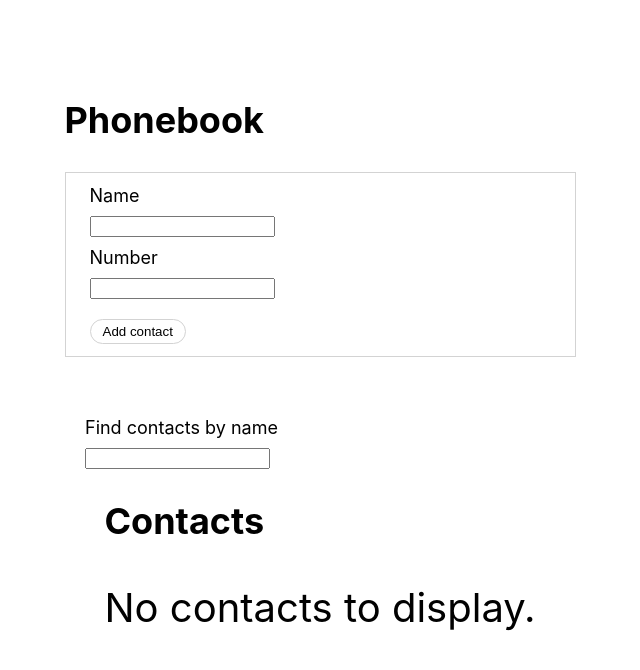
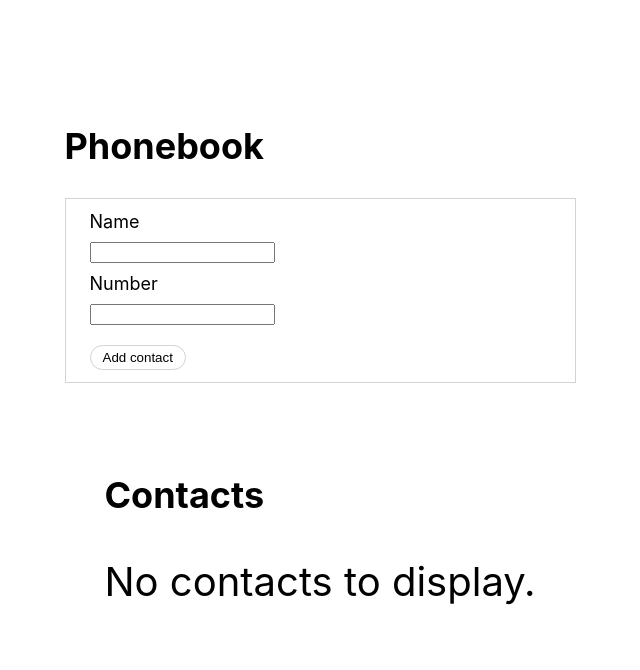
Before and after one commit to olhabahaieva/goit-react-hw-06-phonebook, a React (Create React App) app: page / in a window 1280 px wide. Shown: the top 670 px of the page, without its empty margins (320-960 px from the left). Built offline with nearby package versions, Linux system fonts and the light colour scheme.

Commit message:
created filter component together with input

```diff
--- a/src/components/App.jsx
+++ b/src/components/App.jsx
@@ -1,7 +1,6 @@
 import React, { useState } from 'react';
 import Phonebook from './Phonebook/Phonebook';
 import Contacts from './Contacts';
-import Filter from './Filter';
 
 export const App = () => {
   const [contactsState, setContacts] = useState([]);
@@ -58,8 +57,7 @@ export const App = () => {
         createContact={handlePhonebookClick}
         contacts={contactsState}
       />
-      <Filter filter={filterState} contacts={getVisibleContacts} />
-      <Contacts contacts={getVisibleContacts()} onDeleteContact={handleContactDelete} />
+      <Contacts filter={filterState} contacts={getVisibleContacts()} onDeleteContact={handleContactDelete} />
     </div>
   );
 };
--- a/src/components/Contacts/Contacts.jsx
+++ b/src/components/Contacts/Contacts.jsx
@@ -3,7 +3,7 @@ import css from './Contacts.module.css';
 import Section from 'components/Section';
 import PropTypes from 'prop-types';
 import { useDispatch, useSelector } from 'react-redux';
-import { deleteContact } from 'redux/phonebook-reducer';
+import { addFilter, deleteContact } from 'redux/phonebook-reducer';
 
 const Contacts = () => {
   const contacts = useSelector(state => state.contacts.contacts);
@@ -11,6 +11,10 @@ const Contacts = () => {
 
   const handleDeleteClick = id => {
     dispatch(deleteContact(id));
+  };
+
+  const handleInputChange = () => {
+    dispatch(addFilter(contacts));
   };
 
   if (!Array.isArray(contacts) || contacts.length === 0) {
@@ -23,6 +27,18 @@ const Contacts = () => {
 
   return (
     <Section title="Contacts">
+
+<div className={css.filter}>
+      <label className={css.label} htmlFor="search">
+      </label>
+      <input
+        onChange={handleInputChange}
+        className={css.filterInput}
+        type="search"
+      />
+    </div>
+
+
       <ul className={css.contacts}>
         {contacts.map(contact => (
           <li key={contact.id || ''}>
@@ -40,8 +56,8 @@ const Contacts = () => {
   );
 };
 
-// Contacts.propTypes = {
-//   contacts: PropTypes.string,
-// };
+Contacts.propTypes = {
+  contacts: PropTypes.array,
+};
 
 export default Contacts;
--- a/src/components/Filter/Filter.jsx
+++ /dev/null
@@ -1,43 +0,0 @@
-import React from 'react';
-import css from './Filter.module.css';
-import PropTypes from 'prop-types';
-import { useDispatch, useSelector } from 'react-redux';
-import { addFilter } from 'redux/phonebook-reducer';
-
-function Filter() {
-  const contacts = useSelector(state => state.filter.filter);
-  const dispatch = useDispatch();
-
-
-  const handleInputChange = () => {
-    dispatch(addFilter(contacts));
-  };
-
-
-// const filterContacts = ()=> {
-//  if(filter){
-// contacts.filter(contact=> contact.name.toLowerCase().includes(filter.toLowerCase()))
-//  };
-
-//  return contacts;
-// }
-
-  return (
-    <div className={css.filter}>
-      <label className={css.label} htmlFor="search">
-        Find contacts by name
-      </label>
-      <input
-        onChange={handleInputChange}
-        className={css.filterInput}
-        type="search"
-      />
-    </div>
-  );
-}
-
-Filter.propTypes = {
-  onChange: PropTypes.func,
-};
-
-export default Filter;
--- a/src/components/Filter/Filter.module.css
+++ /dev/null
@@ -1,11 +0,0 @@
-.filter {
-  width: 470px;
-  display: flex;
-  flex-direction: column;
-  gap: 10px;
-  align-items: baseline;
-}
-
-.label {
-  font-size: 18px;
-}
--- a/src/components/Filter/index.js
+++ /dev/null
@@ -1 +0,0 @@
-export {default} from './Filter';
```
